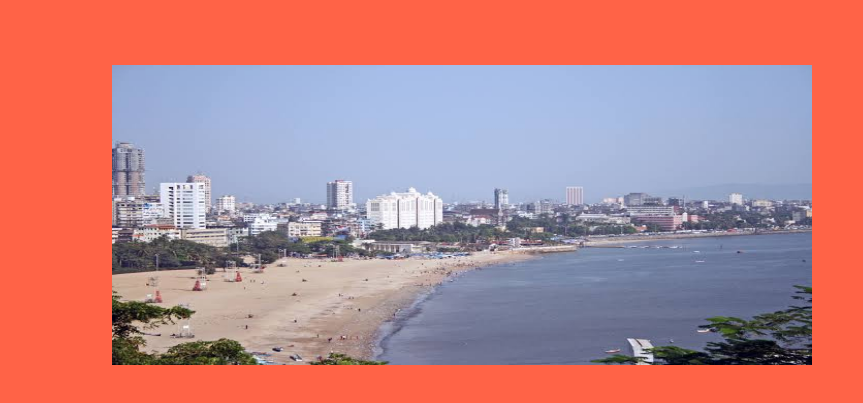
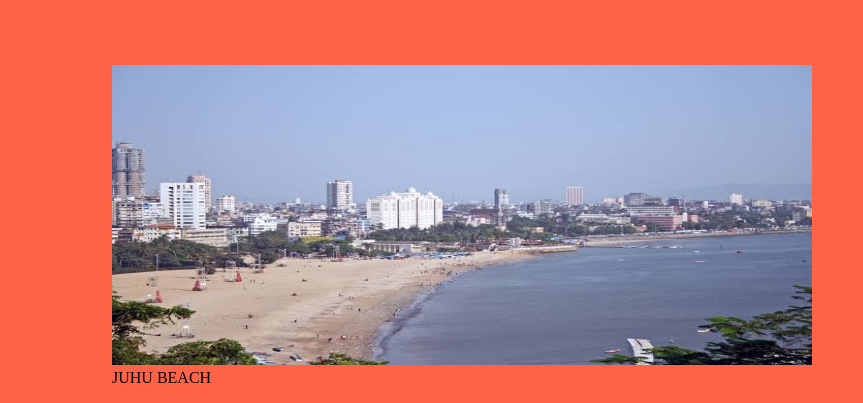
Before and after one commit to Sachinjaiswal963/Sachinjaiswal963.github.io, a plain HTML site: page index.html in a window 1280 px wide. Shown: the part 3078-3481 px from the top of the page, without its empty margins (16-879 px from the left). Drawn offline with Linux system fonts and the light colour scheme.

Commit message:
Update index.html
Add a basic html

```diff
--- a/index.html
+++ b/index.html
@@ -129,5 +129,6 @@ Around<strong> <mark>62%</mark></strong> people in Mumbai are still living in sl
 <br>
 <figure>
 <img src="Juhubeach.jpeg" width=700 height=300 alt="no image">
-
+<figcaption> JUHU BEACH</figcaption>
+</figure>
 </html>
```
